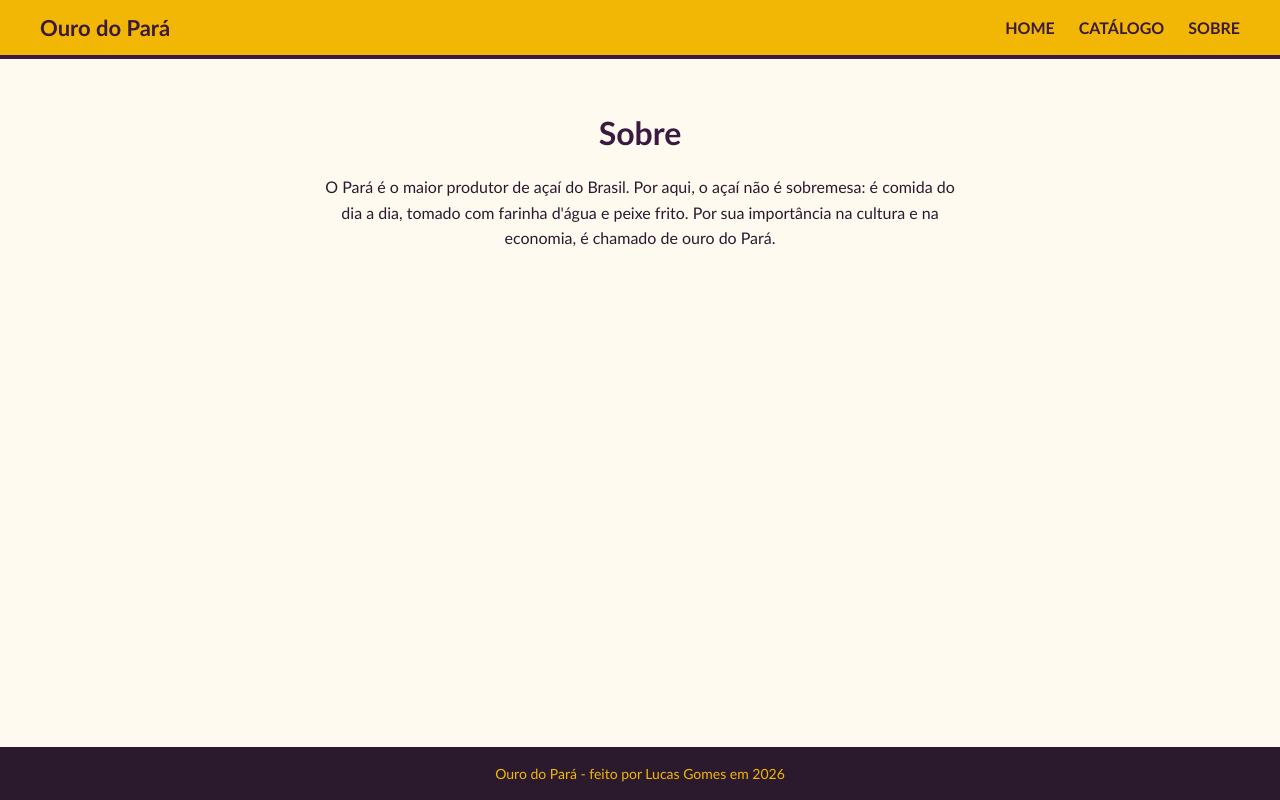
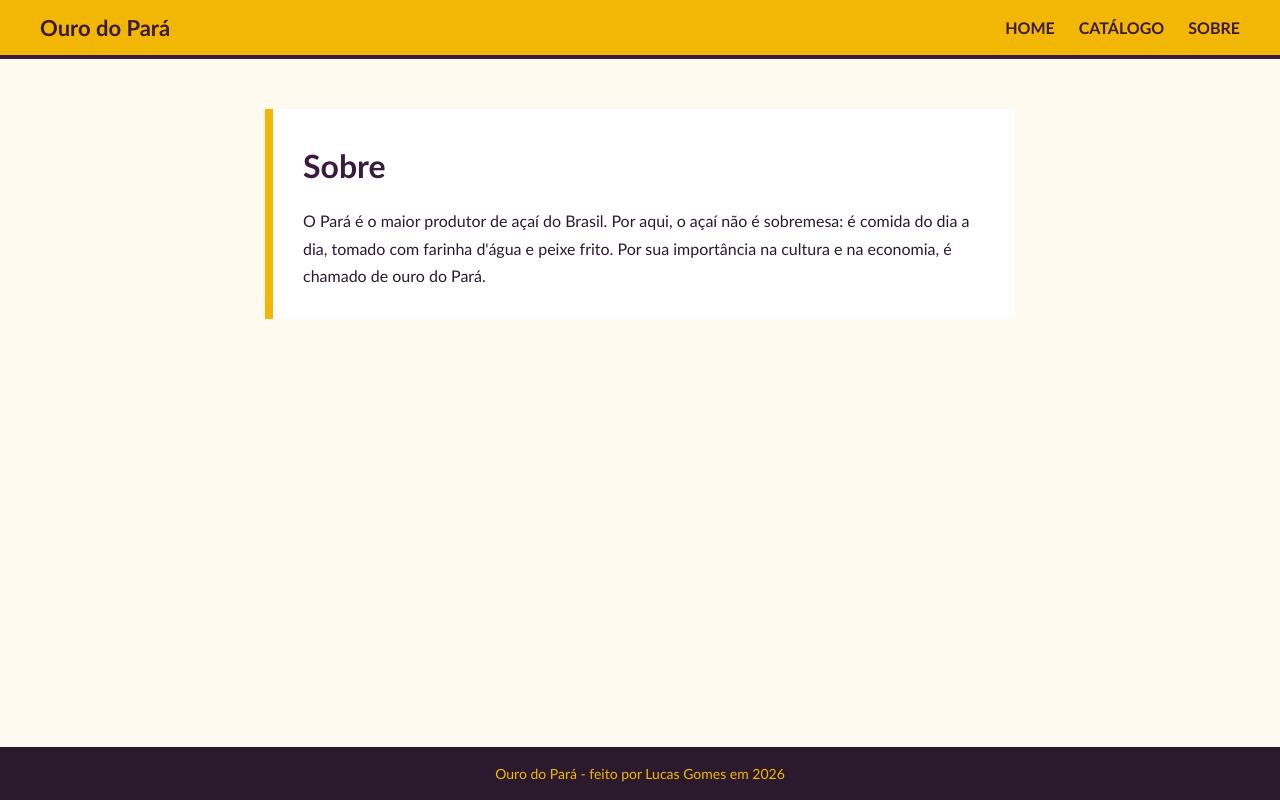
Before and after one commit to lucasqgomes07-commit/ouro-do-para, a JavaScript app: page /sobre in a window 1280 px wide. Built offline with nearby package versions, Linux system fonts and the light colour scheme.

Commit message:
Novo estilo do Sobre

```diff
--- a/src/pages/Sobre/Sobre.module.css
+++ b/src/pages/Sobre/Sobre.module.css
@@ -1,12 +1,13 @@
 .sobre {
-  max-width: 700px;
-  margin: 0 auto;
-  text-align: center;
-  padding: 48px 32px;
-  line-height: 1.6;
+  max-width: 750px;
+  margin: 50px auto;
+  padding: 30px;
+  background-color: white;
+  border-left: 8px solid #f2b705;
+  line-height: 1.7;
 }
 
 .titulo {
-  margin-bottom: 16px;
+  margin-bottom: 14px;
   color: #3b1a40;
 }
```
